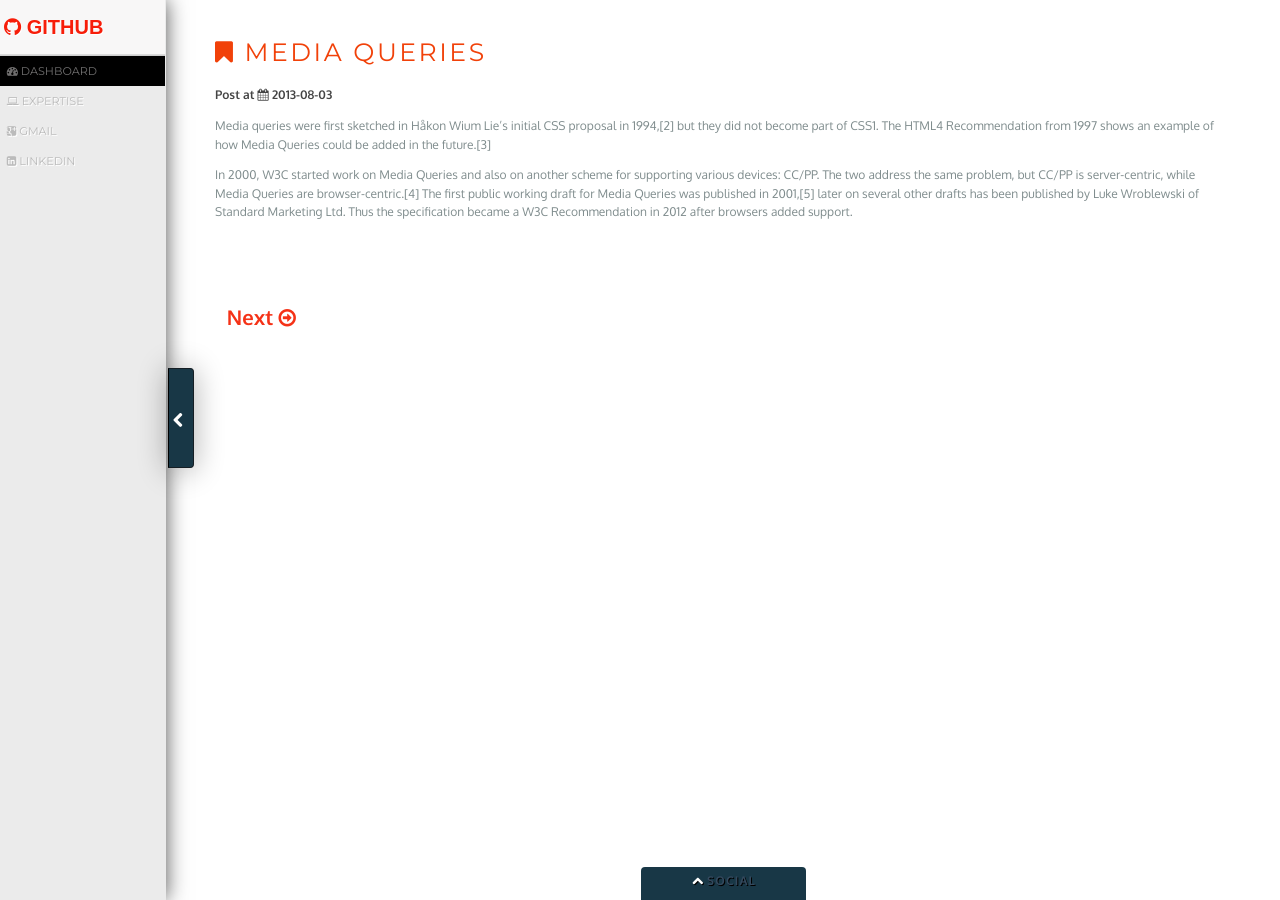
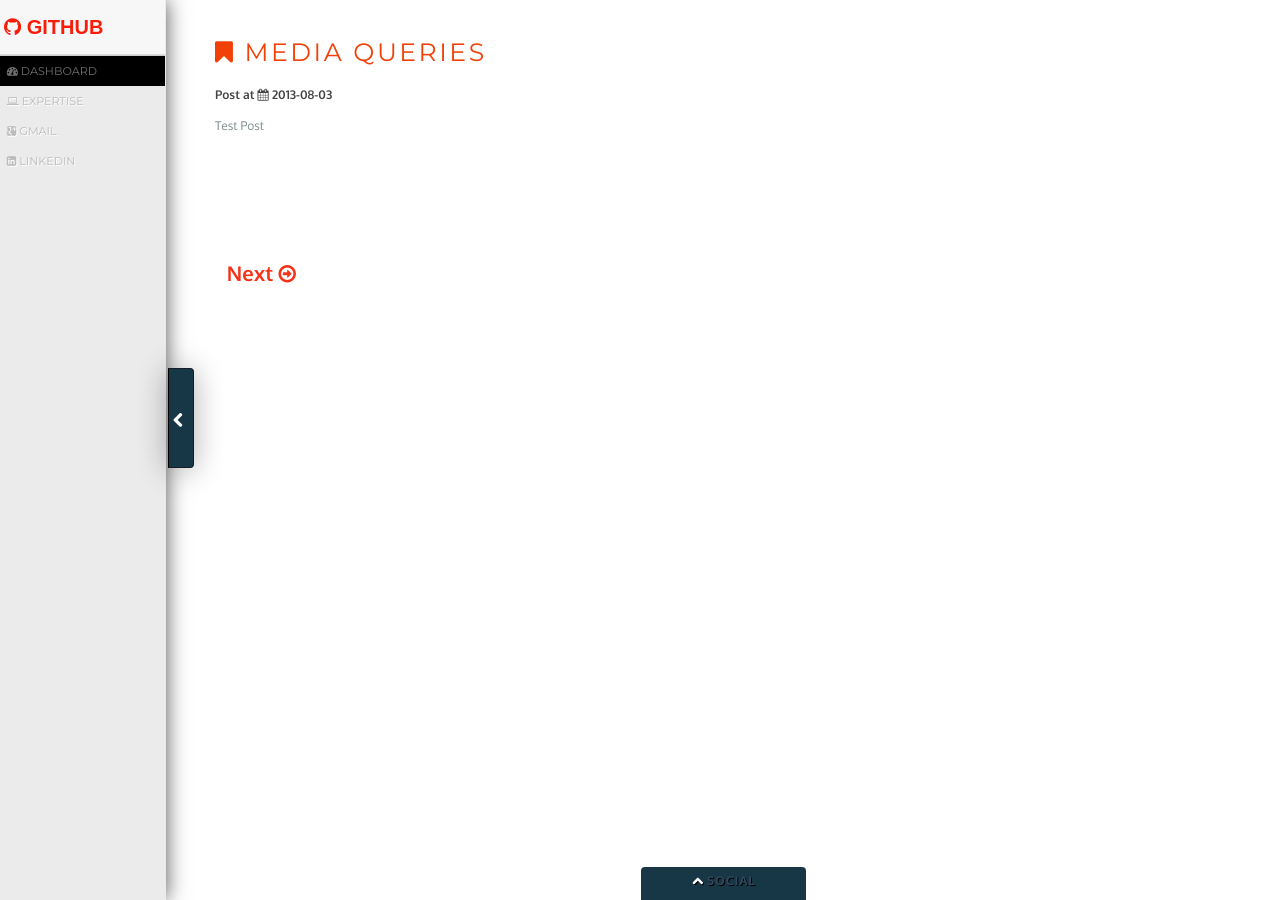
Before and after one commit to jvrunion/mercury, a Jekyll site: the page built from _posts/2013-08-03-media-queries.md, in a window 1280 px wide. Built offline with Jekyll 4.4.1, drawn with Linux system fonts in a browser that asks for light colours; Markdown is read by kramdown in place of the engine named in the settings.

Commit message:
adding in the default pure examples

```diff
--- a/_posts/2013-08-03-media-queries.md
+++ b/_posts/2013-08-03-media-queries.md
@@ -4,8 +4,4 @@ title:  Media Queries
 tags: [CSS3]
 ---
 
-Media queries were first sketched in Håkon Wium Lie's initial CSS proposal in 1994,[2] but they did not become part of CSS1. The HTML4 Recommendation from 1997 shows an example of how Media Queries could be added in the future.[3]
-
-<!--more-->
-
-In 2000, W3C started work on Media Queries and also on another scheme for supporting various devices: CC/PP. The two address the same problem, but CC/PP is server-centric, while Media Queries are browser-centric.[4] The first public working draft for Media Queries was published in 2001,[5] later on several other drafts has been published by Luke Wroblewski of Standard Marketing Ltd. Thus the specification became a W3C Recommendation in 2012 after browsers added support.
+Test Post
```
